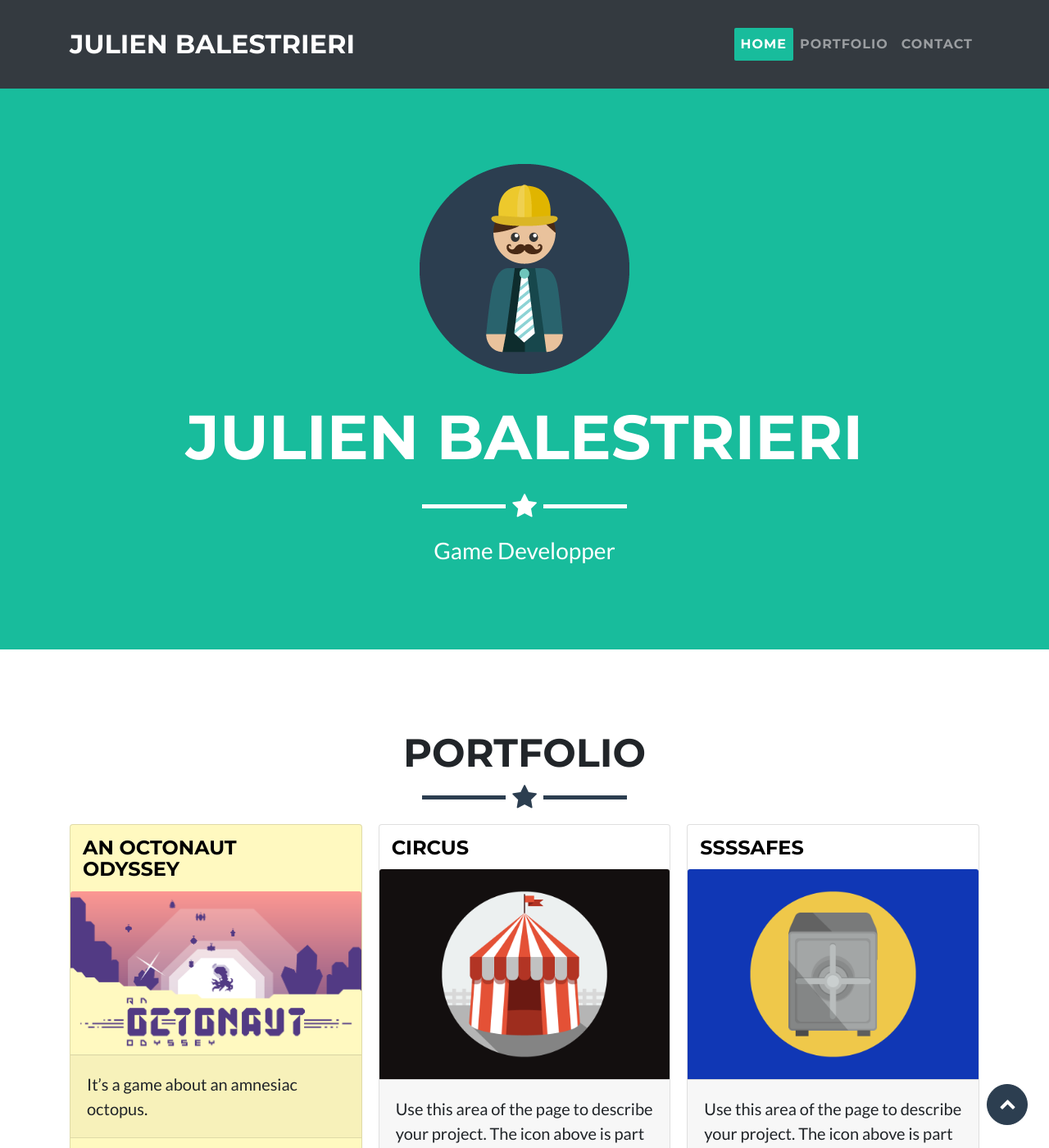
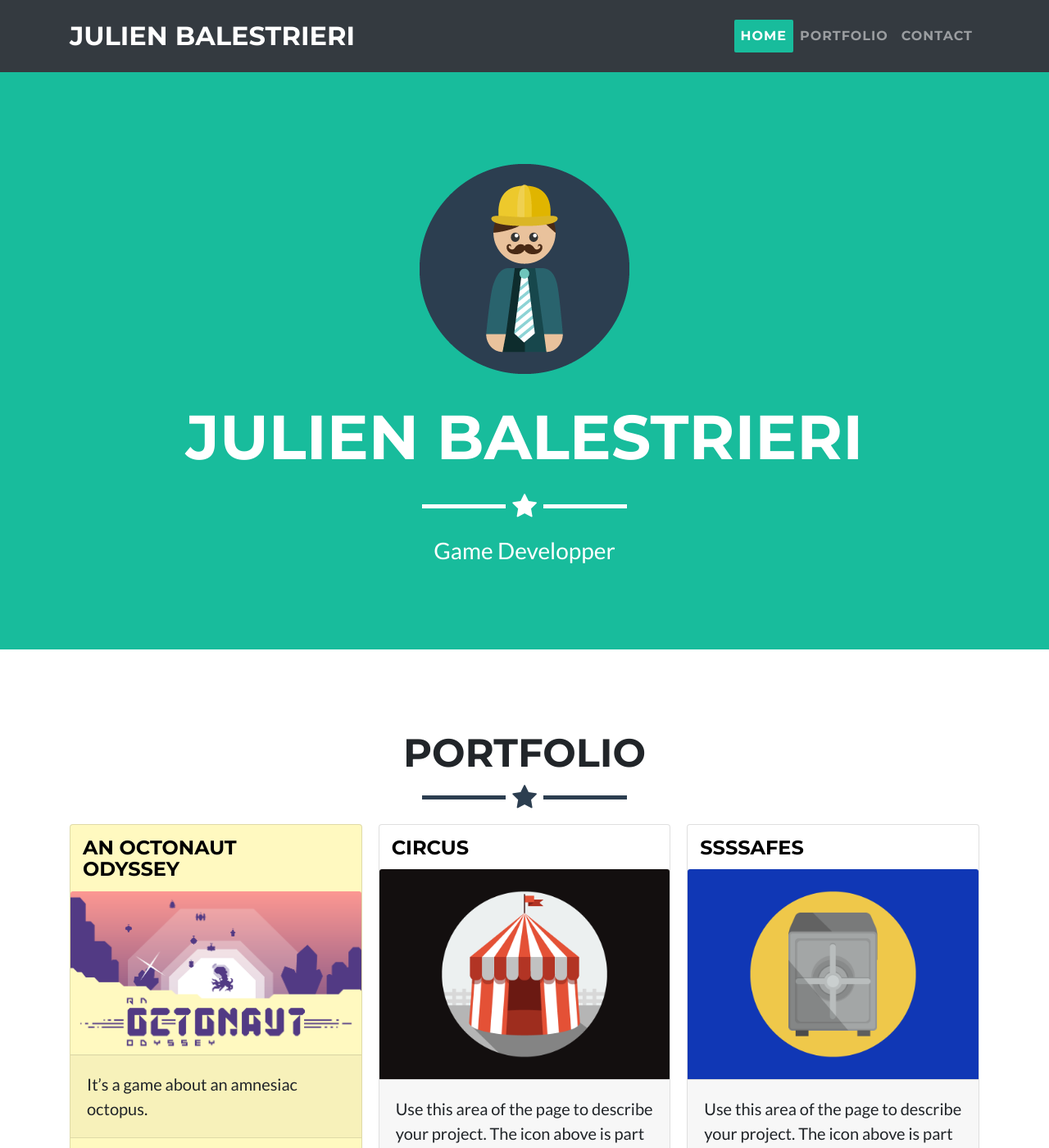
Before and after one commit to jbalestr42/jbalestr42.github.io, a Jekyll site: the page built from index.html, in a window 1280 px wide and 1400 px high. Shown: the whole window at 82% size. Built offline with Jekyll 4.4.1, drawn with Linux system fonts in a browser that asks for light colours; nearby versions of some CDN libraries.

Commit message:
improve navbar resize

```diff
--- a/_includes/footer.html
+++ b/_includes/footer.html
@@ -65,9 +65,3 @@
         </div>
     </div>
 </footer>
-<!-- Scroll to Top Button (Only visible on small and extra-small screen sizes) -->
-<div class="scroll-top page-scroll hidden-sm hidden-xs hidden-lg hidden-md">
-    <a class="btn btn-primary" href="#page-top">
-        <i class="fa fa-chevron-up"></i>
-    </a>
-</div>
--- a/_includes/navbar.html
+++ b/_includes/navbar.html
@@ -1,5 +1,5 @@
 <!-- Navigation -->
-<nav id="mainNav" class="navbar navbar-expand-lg navbar-dark bg-dark fixed-top navbar-custom" id="mainNav">
+<nav id="mainNav" class="navbar navbar-expand-lg navbar-dark bg-dark fixed-top navbar-custom large" id="mainNav">
 	<div class="container">
 		<div class="navbar-header page-scroll">
 			<a class="navbar-brand" href="#page-top">{{ site.title }}</a>
--- a/scrolling-nav.js
+++ b/scrolling-nav.js
@@ -12,4 +12,14 @@
 		offset: 54
 	});
 
+	$(document).on("scroll", function() {
+
+		if($(document).scrollTop()>100) {
+			$("nav").removeClass("large").addClass("small");
+		} else {
+			$("nav").removeClass("small").addClass("large");
+		}
+
+	});
+
 })(jQuery); // End of use strict
--- a/style.css
+++ b/style.css
@@ -163,13 +163,19 @@
 }
 @media (min-width: 768px) {
 	.navbar-custom {
-		padding: 25px 0;
+		padding: 15px 0;
 		-webkit-transition: padding 0.3s;
 		-moz-transition: padding 0.3s;
 		transition: padding 0.3s;
 	}
 	.navbar-custom .navbar-brand {
 		font-size: 2em;
+		-webkit-transition: all 0.3s;
+		-moz-transition: all 0.3s;
+		transition: all 0.3s;
+	}
+	.navbar-custom .nav-item {
+		font-size: 1em;
 		-webkit-transition: all 0.3s;
 		-moz-transition: all 0.3s;
 		transition: all 0.3s;
```
